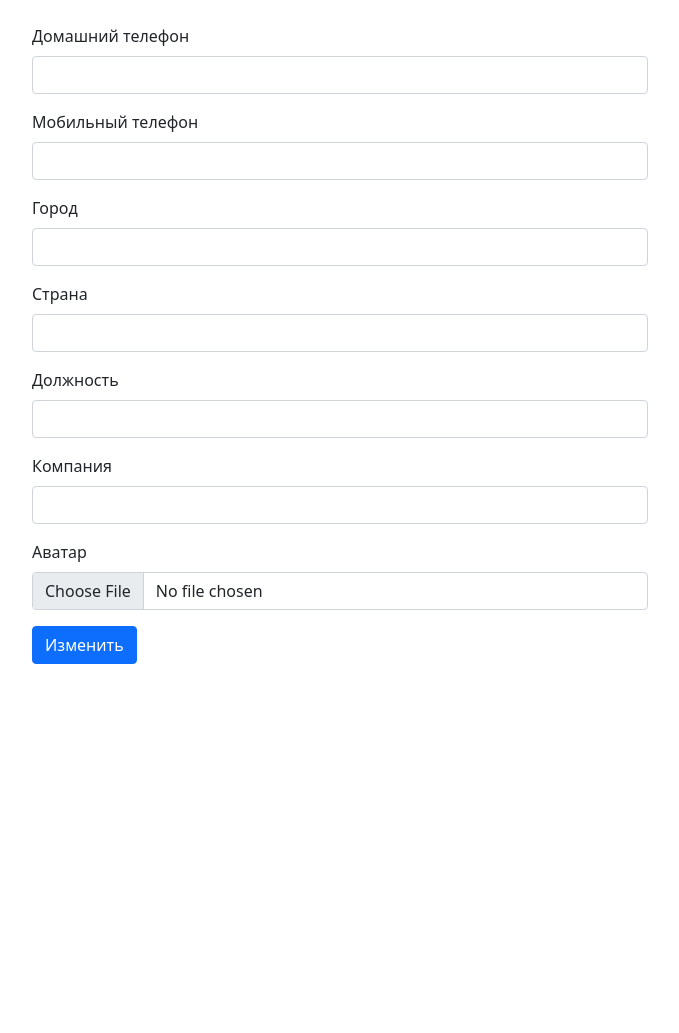
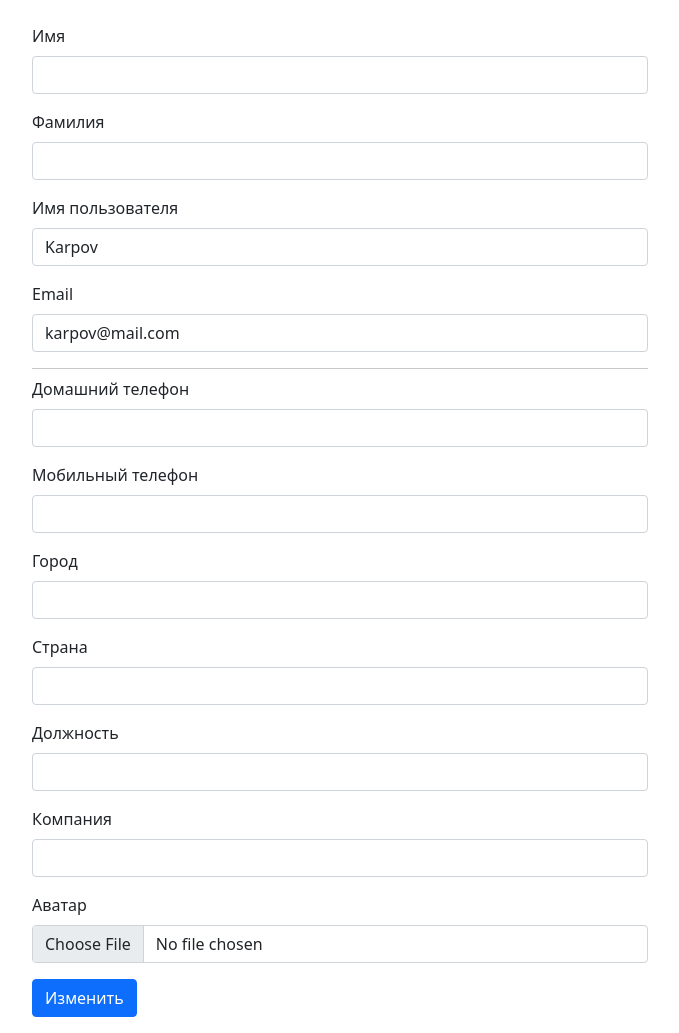
Before and after one commit to sergey1karpov/django-social, a Django app: page /profile/information/edit in a window 1280 px wide. Shown: the part 73-1106 px from the top of the page, without its empty margins (300-979 px from the left). Before the commit the page ends 737 px from the top, so only its background shows below. Run offline with Django 4.2, Linux system fonts and the light colour scheme; a user stored in the database is signed in; data comes from the database, SQL or seed files in the repository; both versions use the stored data as it was after the commit.

Commit message:
Add validation to upd userProfile

```diff
--- a/blog/user_profile/templates/user_profile/forms/edit_info.html
+++ b/blog/user_profile/templates/user_profile/forms/edit_info.html
@@ -3,10 +3,38 @@
 {% block title %} Изменить профиль {% endblock %}
 
 {% block content %}
+
+{% if messages %}
+    {% for error in messages %}
+        <div class="d-flex justify-content-center">
+            <div class="col-6 alert alert-danger">
+                {{ error }}
+            </div>
+        </div>
+    {% endfor %}
+{% endif %}
+
 <div class="row d-flex justify-content-center">
         <div class="col-6">
             <form method="post" action="{% url 'user_profile:edit_information' %}" enctype="multipart/form-data">
                 {% csrf_token %}
+                <div class="mb-3">
+                    <label class="form-label">Имя</label>
+                    <input name="first_name" type="text" class="form-control" value="{{ user.first_name }}">
+                </div>
+                <div class="mb-3">
+                    <label class="form-label">Фамилия</label>
+                    <input name="last_name" type="text" class="form-control" value="{{ user.last_name }}">
+                </div>
+                <div class="mb-3">
+                    <label class="form-label">Имя пользователя</label>
+                    <input name="username" type="text" class="form-control" value="{{ user.username }}">
+                </div>
+                <div class="mb-3">
+                    <label class="form-label">Email</label>
+                    <input name="email" type="email" class="form-control" value="{{ user.email }}">
+                </div>
+                <hr class="mb-2 mt-2">
                 <div class="mb-3">
                     <label class="form-label">Домашний телефон</label>
                     <input name="phone_number" type="text" class="form-control" value="{{ user.profile.phone_number }}">
--- a/blog/user_profile/views.py
+++ b/blog/user_profile/views.py
@@ -1,9 +1,11 @@
+import os
+
+from django.contrib import messages
 from django.contrib.auth.decorators import login_required
 from django.contrib.auth.models import User
+from django.core.exceptions import ValidationError
 from django.shortcuts import render, redirect, get_object_or_404
 from django.urls import reverse
-
-from .models import UserProfile
 
 
 @login_required(login_url='auth_module:login')
@@ -20,13 +22,27 @@ def edit_profile_info(request):
     if request.method == 'POST':
         user = get_object_or_404(User, id=request.user.id)
 
+        user.first_name = request.POST.get('first_name')
+        user.last_name = request.POST.get('last_name')
+        user.username = request.POST.get('username')
+        user.email = request.POST.get('email')
+
         user.profile.phone_number = request.POST.get('phone_number')
         user.profile.mobile_number = request.POST.get('mobile_number')
         user.profile.city = request.POST.get('city')
         user.profile.country = request.POST.get('country')
         user.profile.job_title = request.POST.get('job_title')
         user.profile.company = request.POST.get('company')
-        user.profile.avatar = request.FILES.get('avatar')
-        user.profile.save()
+        user.profile.avatar = request.FILES.get('avatar') if request.FILES.get('avatar') else user.profile.avatar
+
+        try:
+            user.profile.full_clean()
+        except ValidationError as e:
+            for error in e:
+                messages.error(request, error)
+            return redirect(reverse('user_profile:edit_information'), user=user)
+        else:
+            user.profile.save()
+            user.save()
 
         return redirect(reverse('user_profile:profile_information'), user=user)
```
Also changed, not shown: blog/user_profile/models.py (+15 -7 lines), blog/db.sqlite3.
